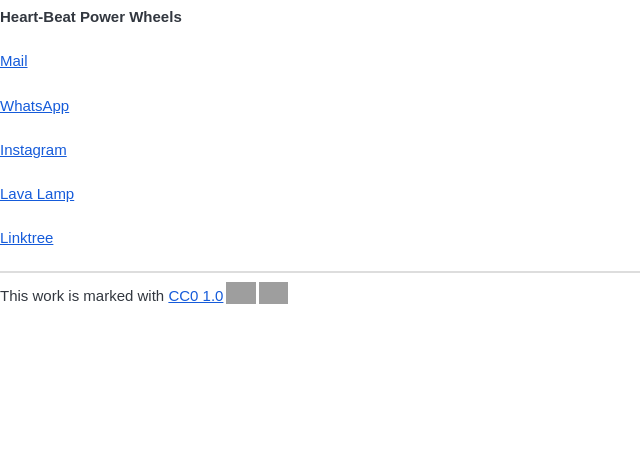
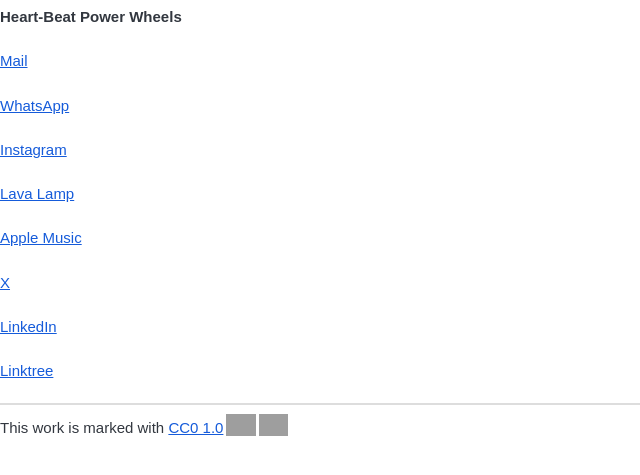
Before and after one commit to iPowerWheels/iPowerWheels, a plain HTML site: page Daniel Mendoza.html in a window 1280 px wide. Shown: the part 51-526 px from the top of the page, without its empty margins (0-640 px from the left). Drawn offline with Linux system fonts and the light colour scheme; grey boxes are pictures that could not be loaded.

Commit message:
Add files via upload

```diff
--- a/Daniel Mendoza.html
+++ b/Daniel Mendoza.html
@@ -111,6 +111,7 @@ hue-6-2: #c18401
 						<title>Daniel Mendoza</title>
 					</head>
 					<body>
+
 
 <style>
 		/* https://necolas.github.io/normalize.css/ */
@@ -571,6 +572,9 @@ pre.mermaid[data-processed=true] { white-space: unset; }
 <p><a data-from-md="" title="Text Me" href="https://api.whatsapp.com/send?phone=524441464889">WhatsApp</a></p>
 <p><a data-from-md="" title="Instagram" href="https://instagram.com/exoplaneto">Instagram</a></p>
 <p><a data-from-md="" title="Lava Lamp" href="https://exoplaneto.us/">Lava Lamp</a></p>
+<p><a data-from-md="" title="Music" href="https://music.apple.com/profile/iPowerWheels">Apple Music</a></p>
+<p><a data-from-md="" title="X" href="https://x.com/iPowerWheels">X</a></p>
+<p><a data-from-md="" title="LinkedIn" href="https://www.linkedin.com/in/ipowerwheels/">LinkedIn</a></p>
 <p><a data-from-md="" title="More links" href="https://linktr.ee/iPowerWheels">Linktree</a></p>
 <hr/>
 <p xmlns:cc="http://creativecommons.org/ns#" class="jop-noMdConv">This work is marked with <a href="https://creativecommons.org/publicdomain/zero/1.0/?ref=chooser-v1" target="_blank" rel="license noopener noreferrer" style="display:inline-block;" class="jop-noMdConv">CC0 1.0<img style="height:22px!important;margin-left:3px;vertical-align:text-bottom;" src="https://mirrors.creativecommons.org/presskit/icons/cc.svg?ref=chooser-v1" alt="" class="jop-noMdConv"/><img style="height:22px!important;margin-left:3px;vertical-align:text-bottom;" src="https://mirrors.creativecommons.org/presskit/icons/zero.svg?ref=chooser-v1" alt="" class="jop-noMdConv"/></a></p>
```
